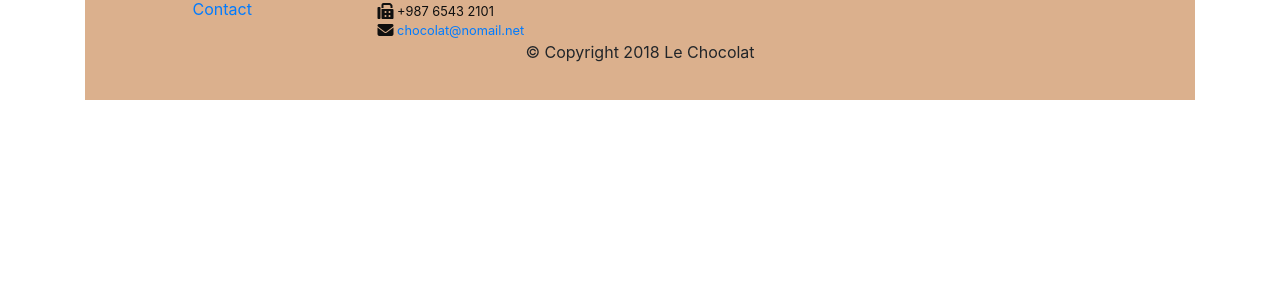
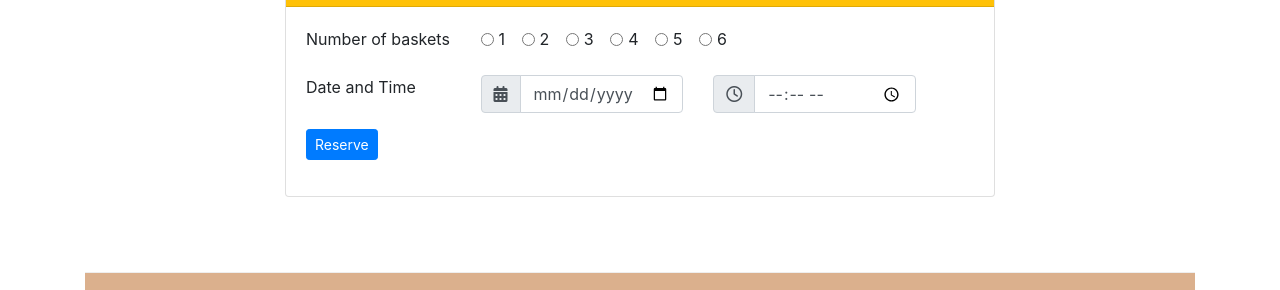
Before and after one commit to Elli-M/leChocolat, a plain HTML site: page index.html in a window 1280 px wide. Shown: the part 1640-1930 px from the top of the page. Before the commit the page ends 1740 px from the top, so only its background shows below. Drawn offline with nearby package versions, Linux system fonts and the light colour scheme.

Commit message:
Bootstrap Assignment 9 Task 1

```diff
--- a/index.html
+++ b/index.html
@@ -113,6 +113,80 @@
                 </div>
             </div>
 
+            <div class="row row-content align-items-center justify-content-center">
+            <div class="col col-sm-8">
+                <div class="card">
+                    <h3 class="card-header bg-warning text-white">Reserve your Baskets</h3>
+                    <div class="card-body">
+                       <form>
+                         <div class="form-group row">
+                          <label class="col-12 col-sm-3">
+                           Number of baskets
+                          </label>
+                          <div class="col col-sm">
+                              <div class="form-check form-check-inline">
+                                  <input class="form-check-input" type="radio" name="inlineRadioOptions" id="inlineRadio1" value="Option1">
+                                  <label class="form-check-label" for="inlineRadio1">
+                                      1
+                                  </label>
+                                </div>
+                                <div class="form-check form-check-inline">
+                                    <input class="form-check-input" type="radio" name="inlineRadioOptions" id="inlineRadio2" value="Option2">
+                                    <label class="form-check-label" for="inlineRadio2">
+                                        2
+                                    </label>
+                                </div>
+                                <div class="form-check form-check-inline">
+                                    <input class="form-check-input" type="radio" name="inlineRadioOptions" id="inlineRadio3" value="Option3">
+                                    <label class="form-check-label" for="inlineRadio3">
+                                        3
+                                    </label>
+                                </div>
+                                <div class="form-check form-check-inline">
+                                    <input class="form-check-input" type="radio" name="inlineRadioOptions" id="inlineRadio4" value="Option4">
+                                    <label class="form-check-label" for="inlineRadio4">
+                                        4
+                                    </label>
+                                </div>
+                                <div class="form-check form-check-inline">
+                                    <input class="form-check-input" type="radio" name="inlineRadioOptions" id="inlineRadio5" value="Option5">
+                                    <label class="form-check-label" for="inlineRadio5">
+                                        5
+                                    </label>
+                                </div>
+                                <div class="form-check form-check-inline">
+                                    <input class="form-check-input" type="radio" name="inlineRadioOptions" id="inlineRadio6" value="Option6">
+                                    <label class="form-check-label" for="inlineRadio6">
+                                        6
+                                    </label>
+                                </div>
+                            </div>
+                       </div>
+                    <div class="form-group row">
+                        <label class= "col-12 col-sm-3">
+                        Date and Time
+                        </label>
+                        <div class="input-group col-12 col-sm-4">
+                            <div class= "input-group-prepend">
+                                <span class="input-group-text" id="date"> <i class="fa fa-calendar"
+                                aria-hidden="true"></i> </span>
+                            </div>
+                        <input type="date" class="form-control" id="dateInput">
+                        </div>
+                        <div class="input-group col-12 col-sm-4">
+                            <div class= "input-group-prepend">
+                            <span class="input-group-text" id="time"><i class="fa fa-clock-o"
+                            aria-hidden="true"></i></span>
+                            </div>
+                        <input type="time" class="form-control" id="timeInput">
+                        </div>
+                    </div>
+                    <button type="submit" class="btn btn-primary btn-sm col-sm-offset-2">Reserve</button>
+                    </form>
+                </div>
+            </div>
+            </div>
+        </div>
         <footer class="footer">
             <div class="container">
                 <div class="row">
```
Also changed, not shown: css/styles.css (line endings or trailing spaces).
